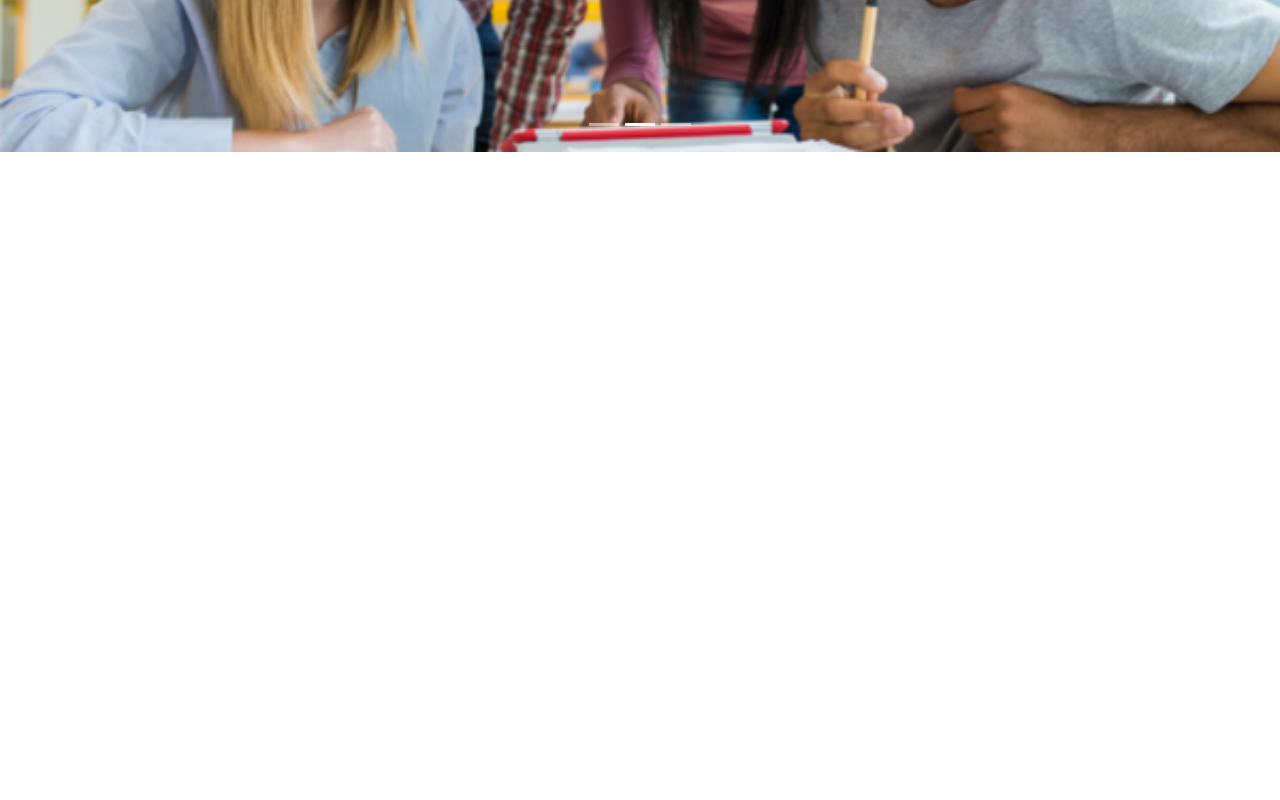
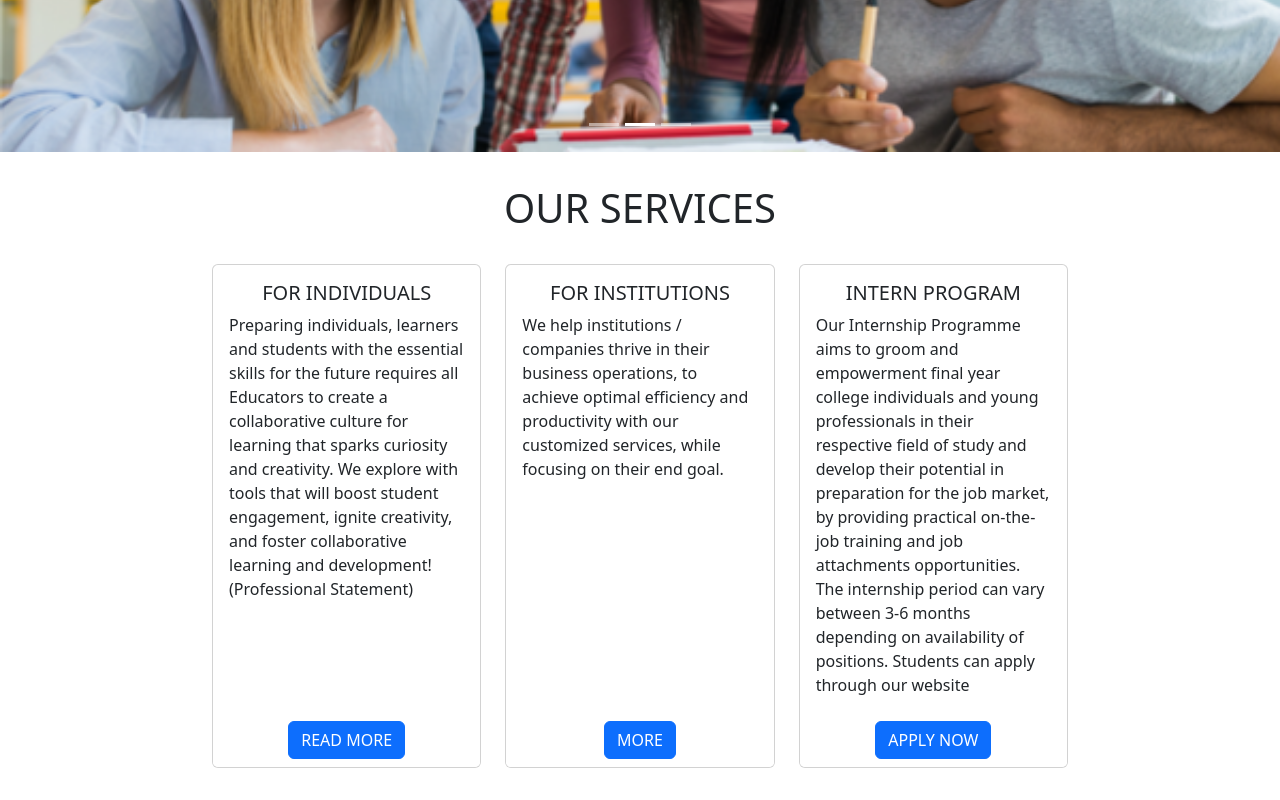
Before and after one commit to Kacelo/hovia-consulting, a React (Create React App) app in the folder frontend/: page / in a window 1280 px wide. Shown: the part 451-1251 px from the top of the page. Before the commit the page ends 1076 px from the top, so only its background shows below. Built offline with nearby package versions, Linux system fonts and the light colour scheme.

Commit message:
saved work for later

```diff
--- a/frontend/src/components/layout/carousel/hoviaCarousel.jsx
+++ b/frontend/src/components/layout/carousel/hoviaCarousel.jsx
@@ -3,7 +3,7 @@ import Carousel from "react-bootstrap/Carousel";
 
 function HoviaCarousel() {
   return (
-    <div style={{ height: "900px" }}>
+    <div style={{ maxHeight: "850px" }}>
       <Carousel fade>
         <Carousel.Item style={{ maxHeight: "850px" }}>
           <img
--- /dev/null
+++ b/frontend/src/components/layout/ourServices/ourServices.jsx
@@ -0,0 +1,97 @@
+import React, { useEffect, useState } from "react";
+import Card from "react-bootstrap/Card";
+import Col from "react-bootstrap/Col";
+import Row from "react-bootstrap/Row";
+import Button from "react-bootstrap/Button";
+function OurServices() {
+  const [windowSize, setWindowSize] = useState(getWindowSize());
+  useEffect(() => {
+    function handleWindowResize() {
+      setWindowSize(getWindowSize());
+    }
+    window.addEventListener("resize", handleWindowResize);
+    return () => {
+      window.removeEventListener("resize", handleWindowResize);
+    };
+  }, []);
+  function getWindowSize() {
+    const { innerWidth, innerHeight } = window;
+    return { innerWidth, innerHeight };
+  }
+  return (
+    <div style={{margin: "2em 0"}}>
+      <h1>OUR SERVICES</h1>
+      <Row
+        xs={1}
+        md={2}
+        className="g-4"
+        style={{ margin: windowSize.innerWidth > 1240 ? "0 200px" : "0 20px" }}
+      >
+        <Col lg={4}>
+          <Card style={{ height: "100%" }}>
+            <Card.Body>
+              <Card.Title>FOR INDIVIDUALS</Card.Title>
+              <Card.Text style={{ textAlign: "initial" }}>
+                Preparing individuals, learners and students with the essential
+                skills for the future requires all Educators to create a
+                collaborative culture for learning that sparks curiosity and
+                creativity. We explore with tools that will boost student
+                engagement, ignite creativity, and foster collaborative learning
+                and development! (Professional Statement)
+              </Card.Text>
+            </Card.Body>
+            <Card.Footer
+              style={{ borderTop: "none", backgroundColor: "white" }}
+            >
+              {" "}
+              <Button variant="primary">READ MORE</Button>{" "}
+            </Card.Footer>{" "}
+          </Card>
+        </Col>
+        <Col lg={4}>
+          <Card style={{ height: "100%" }}>
+            <Card.Body>
+              <Card.Title>FOR INSTITUTIONS</Card.Title>
+              <Card.Text style={{ textAlign: "initial" }}>
+                We help institutions / companies thrive in their business
+                operations, to achieve optimal efficiency and productivity with
+                our customized services, while focusing on their end goal.
+              </Card.Text>
+            </Card.Body>
+            <Card.Footer
+              style={{ borderTop: "none", backgroundColor: "white" }}
+            >
+              {" "}
+              <Button variant="primary">MORE</Button>{" "}
+            </Card.Footer>{" "}
+          </Card>
+        </Col>
+        <Col lg={4} sm={12}>
+          <Card style={{ height: "100%" }}>
+            <Card.Body>
+              <Card.Title>INTERN PROGRAM</Card.Title>
+              <Card.Text style={{ textAlign: "initial" }}>
+                Our Internship Programme aims to groom and empowerment final
+                year college individuals and young professionals in their
+                respective field of study and develop their potential in
+                preparation for the job market, by providing practical
+                on-the-job training and job attachments opportunities. The
+                internship period can vary between 3-6 months depending on
+                availability of positions. Students can apply through our
+                website
+              </Card.Text>
+            </Card.Body>
+            <Card.Footer
+              style={{ borderTop: "none", backgroundColor: "white" }}
+            >
+              {" "}
+              <Button variant="primary">APPLY NOW</Button>{" "}
+            </Card.Footer>
+          </Card>
+        </Col>
+      </Row>
+    </div>
+  );
+}
+
+export default OurServices;
--- a/frontend/src/components/pages/home.jsx
+++ b/frontend/src/components/pages/home.jsx
@@ -1,10 +1,12 @@
 import React from "react";
 import HoviaCarousel from "../layout/carousel/hoviaCarousel";
+import OurServices from "../layout/ourServices/ourServices";
 
 function Home() {
   return (
     <div>
       <HoviaCarousel />
+      <OurServices />
     </div>
   );
 }
```
Also changed, not shown: frontend/src/helpers/widthTracker.js (added, +20 -0 lines).
